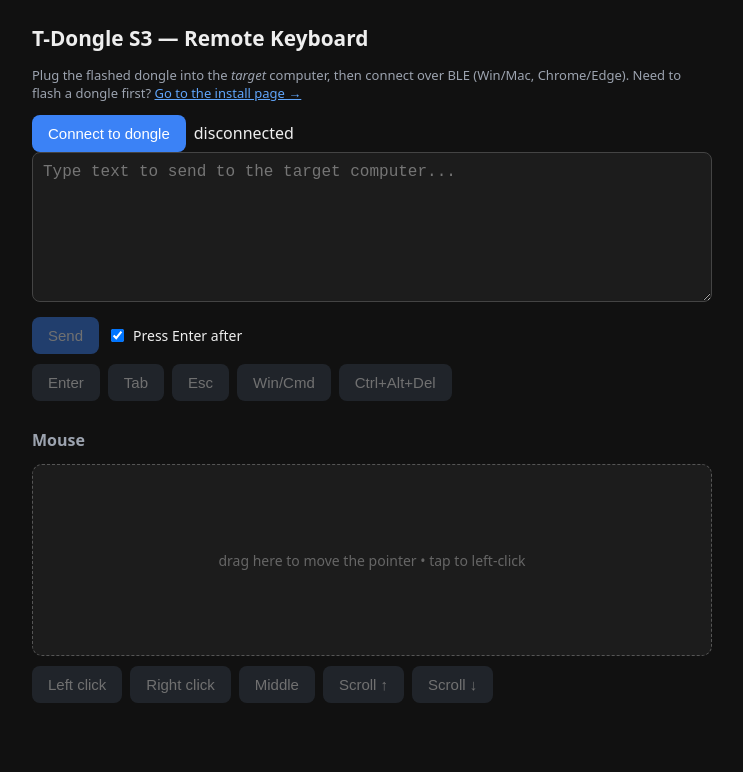
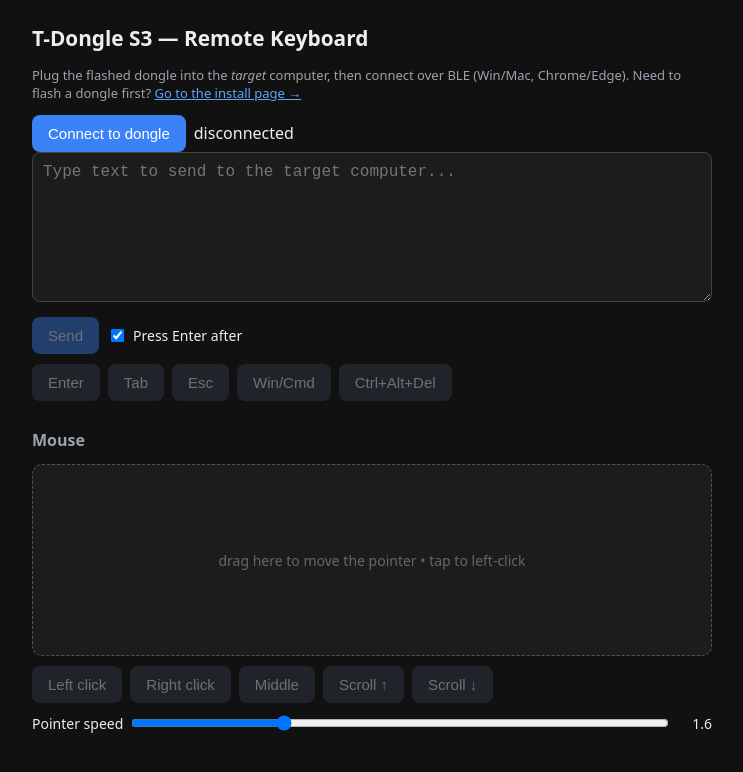
Before and after one commit to kolec94/tdongle-s3-hid, a plain HTML site: page web/control.html in a window 1280 px wide. Shown: the whole page, without its empty margins (268-1011 px from the left). Drawn offline with Linux system fonts and the light colour scheme.

Commit message:
control.html: add mouse sensitivity slider (persists via localStorage)
Co-Authored-By: Claude Opus 4.8 <noreply@anthropic.com>

```diff
--- a/web/control.html
+++ b/web/control.html
@@ -51,6 +51,12 @@
     <button class="alt mousebtn" onclick="mscroll(-3)" disabled>Scroll ↑</button>
     <button class="alt mousebtn" onclick="mscroll(3)" disabled>Scroll ↓</button>
   </div>
+  <div class="row">
+    <label style="flex:1">Pointer speed
+      <input type="range" id="sens" min="0.3" max="5" step="0.1" value="1.6" style="flex:1;min-width:120px">
+      <span id="sensv" style="min-width:2.5em;text-align:right">1.6</span>
+    </label>
+  </div>
   <div id="log"></div>
 
 <script>
@@ -92,7 +98,7 @@ async function cmd(name){
 }
 
 // ---- mouse ----
-const SENS=1.6;                       // pointer sensitivity
+let SENS = parseFloat(localStorage.getItem('sens') || '1.6');   // pointer sensitivity (slider)
 function clamp(v){ v=v|0; return v<-127?-127:v>127?127:v; }
 async function mwrite(arr){
   if(!rxChar) return;
@@ -105,6 +111,10 @@ async function mwrite(arr){
 function mmove(dx,dy){ mwrite([2,0x6d,(clamp(dx)+128)&0xff,(clamp(dy)+128)&0xff]); }     // 'm'
 function mclick(btn){ mwrite([2,0x63,btn]); log('mouse click'); }                          // 'c'
 function mscroll(a){ mwrite([2,0x73,(clamp(a)+128)&0xff]); }                               // 's'
+
+const sens=document.getElementById('sens'), sensv=document.getElementById('sensv');
+sens.value=SENS; sensv.textContent=SENS.toFixed(1);
+sens.addEventListener('input',()=>{ SENS=parseFloat(sens.value); sensv.textContent=SENS.toFixed(1); localStorage.setItem('sens',sens.value); });
 
 const pad=document.getElementById('pad');
 let pDown=false,lx=0,ly=0,ax=0,ay=0,moved=false;
```
